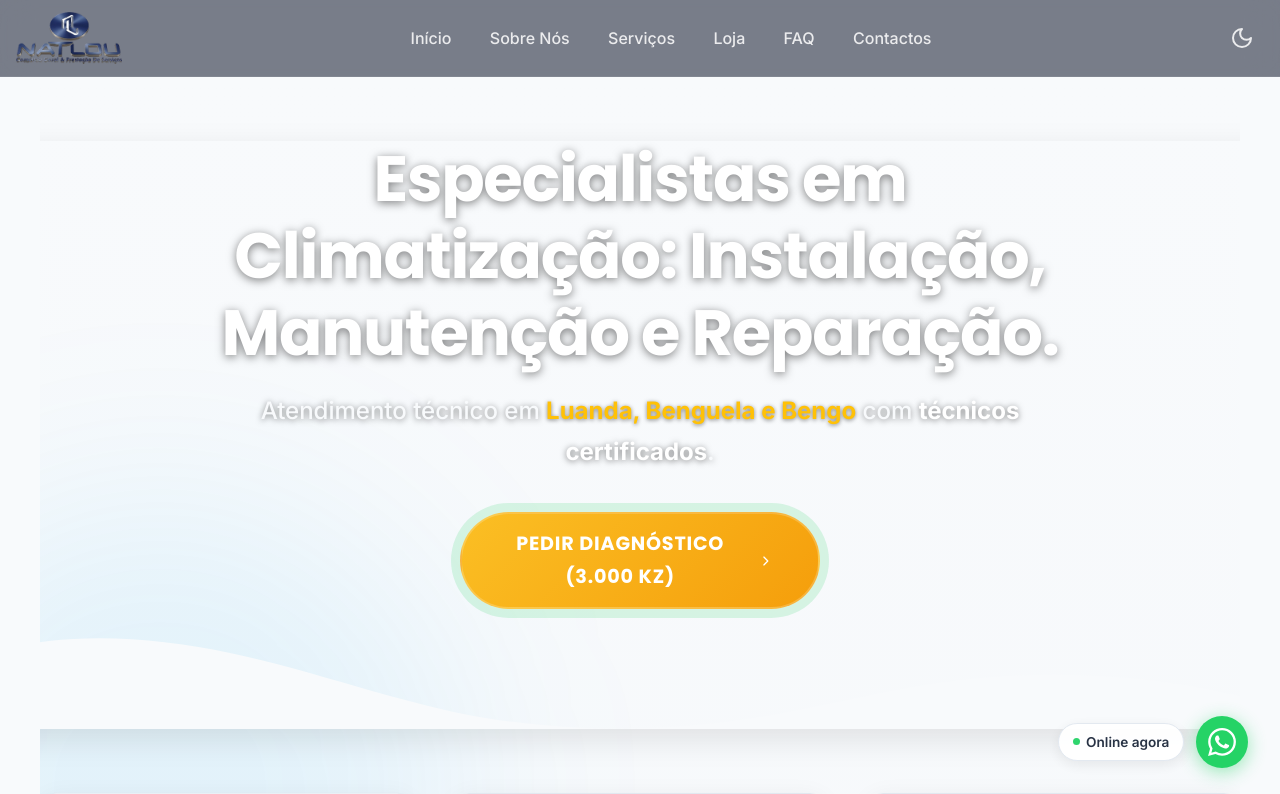
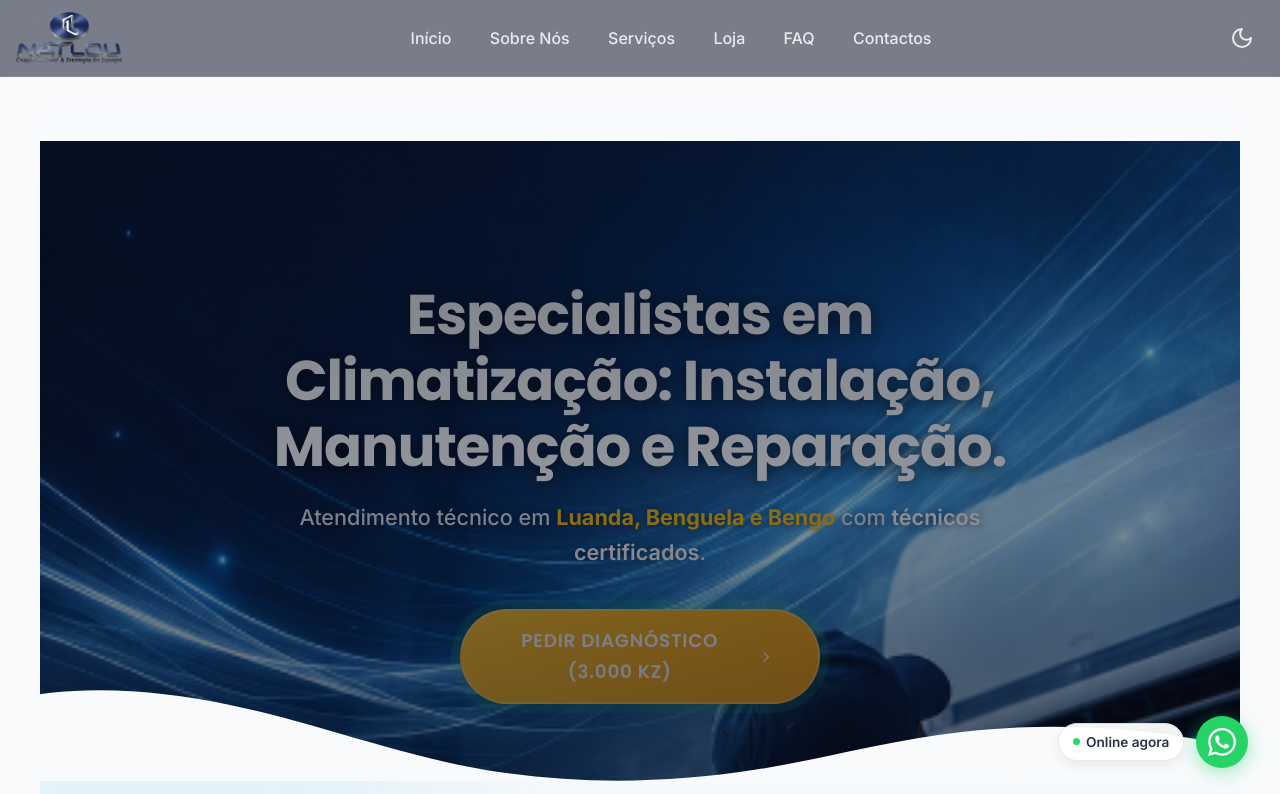
Before and after one commit to abidnegodossantos/natlou, a Next.js app: page /services in a window 1280 px wide. Shown: the top 794 px of the page. Built offline with nearby package versions, Linux system fonts and the light colour scheme.

Commit message:
feat: substituir fundo do Hero de Servicos pela imagem profissional do tecnico NATLOU com overlays adaptativos claro/escuro e responsividade completa

```diff
--- a/src/app/globals.css
+++ b/src/app/globals.css
@@ -1003,6 +1003,63 @@ html.dark .service-card p {
   }
 }
 
+/* ===== HERO OVERLAY — LIGHT / DARK MODE TOGGLE ===== */
+/* Light mode (default): show light overlay, hide dark overlay */
+.hero-overlay-light {
+  display: block !important;
+}
+.hero-overlay-dark {
+  display: none !important;
+}
+
+/* Dark mode (manual toggle): swap overlays */
+html.dark .hero-overlay-light {
+  display: none !important;
+}
+html.dark .hero-overlay-dark {
+  display: block !important;
+}
+
+/* Dark mode (system preference): swap overlays */
+@media (prefers-color-scheme: dark) {
+  html:not(.light) .hero-overlay-light {
+    display: none !important;
+  }
+  html:not(.light) .hero-overlay-dark {
+    display: block !important;
+  }
+}
+
+/* ===== HERO BACKGROUND RESPONSIVENESS ===== */
+/* Mobile: position image to keep technician & AC visible */
+@media (max-width: 480px) {
+  .services-hero-breakout {
+    background-position: center 20% !important;
+    min-height: 70vh !important;
+  }
+}
+
+@media (min-width: 481px) and (max-width: 768px) {
+  .services-hero-breakout {
+    background-position: center 25% !important;
+    min-height: 72vh !important;
+  }
+}
+
+@media (min-width: 769px) and (max-width: 1024px) {
+  .services-hero-breakout {
+    background-position: center 30% !important;
+    min-height: 75vh !important;
+  }
+}
+
+@media (min-width: 1025px) {
+  .services-hero-breakout {
+    background-position: center center !important;
+    min-height: 80vh !important;
+  }
+}
+
 /*
   Comprehensive Responsive Breakpoints
   Mobile-first approach
--- a/src/app/services/page.tsx
+++ b/src/app/services/page.tsx
@@ -15,7 +15,7 @@ export default function Services() {
                 className="services-hero-breakout"
                 style={{
                     position: 'relative',
-                    minHeight: '60vh',
+                    minHeight: '75vh',
                     width: '100%',
                     marginBottom: '4rem',
                     overflow: 'hidden',
@@ -24,53 +24,73 @@ export default function Services() {
                     justifyContent: 'center',
                     color: 'white',
                     textAlign: 'center',
-                    boxShadow: '0 10px 30px rgba(0,0,0,0.1)',
-                    paddingBottom: '120px' // Space for wave divider + button breathing room
+                    backgroundImage: "url('/hero-tecnico-natlou.png')",
+                    backgroundSize: 'cover',
+                    backgroundPosition: 'center 30%',
+                    backgroundRepeat: 'no-repeat',
                 }}
             >
-                {/* Background Image */}
-                <Image
-                    src="/instalacao-ac.jpg"
-                    alt="Técnicos Natlou a instalar ar condicionado"
-                    fill
-                    style={{ objectFit: 'cover', zIndex: -2 }}
-                    priority
-                />
-                {/* Dark Overlay Filter */}
-                <div style={{
+                {/* Overlay for Light Mode — slightly darker to ensure white text contrast */}
+                <div className="hero-overlay-light" style={{
                     position: 'absolute',
                     top: 0,
                     left: 0,
                     width: '100%',
                     height: '100%',
-                    backgroundColor: 'rgba(15, 23, 42, 0.75)', // Deep navy dark overlay for clean contrast
-                    zIndex: -1
+                    background: 'linear-gradient(180deg, rgba(10, 15, 30, 0.55) 0%, rgba(10, 15, 30, 0.45) 50%, rgba(10, 15, 30, 0.60) 100%)',
+                    zIndex: 1,
+                    pointerEvents: 'none'
+                }}></div>
+
+                {/* Overlay for Dark Mode — lighter overlay, image stays vibrant */}
+                <div className="hero-overlay-dark" style={{
+                    position: 'absolute',
+                    top: 0,
+                    left: 0,
+                    width: '100%',
+                    height: '100%',
+                    background: 'linear-gradient(180deg, rgba(10, 15, 30, 0.30) 0%, rgba(10, 15, 30, 0.20) 50%, rgba(10, 15, 30, 0.40) 100%)',
+                    zIndex: 1,
+                    pointerEvents: 'none',
+                    display: 'none'
                 }}></div>
 
                 {/* Hero Content */}
                 <RevealOnScroll>
-                    <div style={{ padding: '0 1.25rem', maxWidth: '900px', width: '100%', boxSizing: 'border-box' }}>
+                    <div style={{
+                        position: 'relative',
+                        zIndex: 2,
+                        padding: '4rem 1.25rem 0',
+                        maxWidth: '900px',
+                        width: '100%',
+                        boxSizing: 'border-box',
+                        display: 'flex',
+                        flexDirection: 'column',
+                        alignItems: 'center',
+                        justifyContent: 'center',
+                    }}>
                         <h1 style={{
-                            fontSize: 'clamp(1.6rem, 5vw, 4rem)',
-                            fontWeight: '800',
-                            lineHeight: '1.2',
+                            fontSize: 'clamp(1.6rem, 5vw, 3.5rem)',
+                            fontWeight: '700',
+                            lineHeight: '1.18',
                             marginBottom: '1.25rem',
                             color: '#ffffff',
-                            textShadow: '0 2px 10px rgba(0,0,0,0.5)'
+                            textShadow: '0 2px 16px rgba(0,0,0,0.6), 0 4px 32px rgba(0,0,0,0.3)',
+                            textAlign: 'center',
                         }}>
                             Especialistas em Climatização: Instalação, Manutenção e Reparação.
                         </h1>
                         <p className="animate-slide-in delay-200" style={{
-                            fontSize: 'clamp(1.1rem, 2vw, 1.5rem)',
+                            fontSize: 'clamp(1rem, 2vw, 1.35rem)',
                             marginBottom: '2.5rem',
                             fontWeight: '500',
-                            color: '#f8fafc',
-                            textShadow: '0 1px 6px rgba(0,0,0,0.5)',
-                            maxWidth: '800px',
-                            marginLeft: 'auto',
-                            marginRight: 'auto'
+                            color: '#e2e8f0',
+                            textShadow: '0 1px 8px rgba(0,0,0,0.5)',
+                            maxWidth: '700px',
+                            lineHeight: '1.6',
+                            textAlign: 'center',
                         }}>
-                            Atendimento técnico em <span style={{ color: '#FFC107', fontWeight: '800', textShadow: '0 1px 4px rgba(0,0,0,0.5)' }}>Luanda, Benguela e Bengo</span> com <span style={{ fontWeight: '700', color: '#ffffff', textDecoration: 'none', borderBottom: 'none' }}>técnicos certificados</span>.
+                            Atendimento técnico em <span style={{ color: '#FFC107', fontWeight: '700', textShadow: '0 1px 6px rgba(0,0,0,0.5)' }}>Luanda, Benguela e Bengo</span> com <span style={{ fontWeight: '600', color: '#ffffff', textDecoration: 'none' }}>técnicos certificados</span>.
                         </p>
 
                         <div style={{ display: 'flex', justifyContent: 'center', width: '100%', padding: '0 1rem', boxSizing: 'border-box' }}>
@@ -87,9 +107,9 @@ export default function Services() {
                                     backgroundColor: '#25D366',
                                     color: 'white',
                                     padding: '0.9rem clamp(1rem, 4vw, 2rem)',
-                                    fontSize: 'clamp(0.95rem, 3.5vw, 1.2rem)',
+                                    fontSize: 'clamp(0.95rem, 3.5vw, 1.15rem)',
                                     borderRadius: '50px',
-                                    fontWeight: '700',
+                                    fontWeight: '600',
                                     textDecoration: 'none',
                                     boxShadow: '0 4px 25px rgba(37, 211, 102, 0.4)',
                                     border: '2px solid rgba(255,255,255,0.2)',
@@ -107,7 +127,7 @@ export default function Services() {
                 </RevealOnScroll>
 
                 {/* Organic Wave Divider (Air Flow Effect) */}
-                <div style={{ position: 'absolute', bottom: -1, left: 0, width: '100%', overflow: 'hidden', lineHeight: 0, zIndex: 1 }}>
+                <div style={{ position: 'absolute', bottom: -1, left: 0, width: '100%', overflow: 'hidden', lineHeight: 0, zIndex: 3 }}>
                     <svg data-name="Layer 1" xmlns="http://www.w3.org/2000/svg" viewBox="0 0 1200 120" preserveAspectRatio="none" style={{ position: 'relative', display: 'block', width: 'calc(100% + 1.3px)', height: '100px', transform: 'rotate(180deg)' }}>
                         <path d="M321.39,56.44c58-10.79,114.16-30.13,172-41.86,82.39-16.72,168.19-17.73,250.45-.39C823.78,31,906.67,72,985.66,92.83c70.05,18.48,146.53,26.09,214.34,3V0H0V27.35A600.21,600.21,0,0,0,321.39,56.44Z" fill="var(--bg-color)"></path>
                     </svg>
```
Also changed, not shown: public/hero-tecnico-natlou.png (added).
